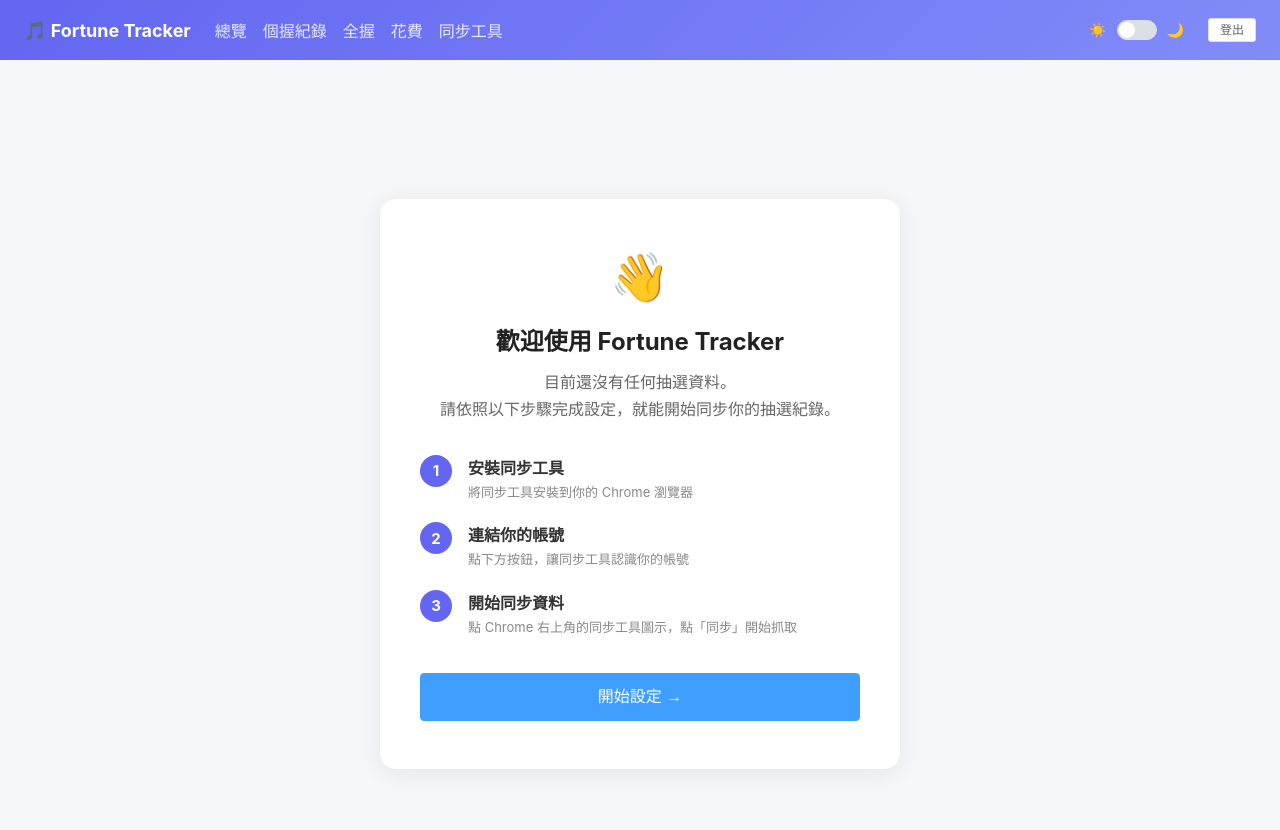
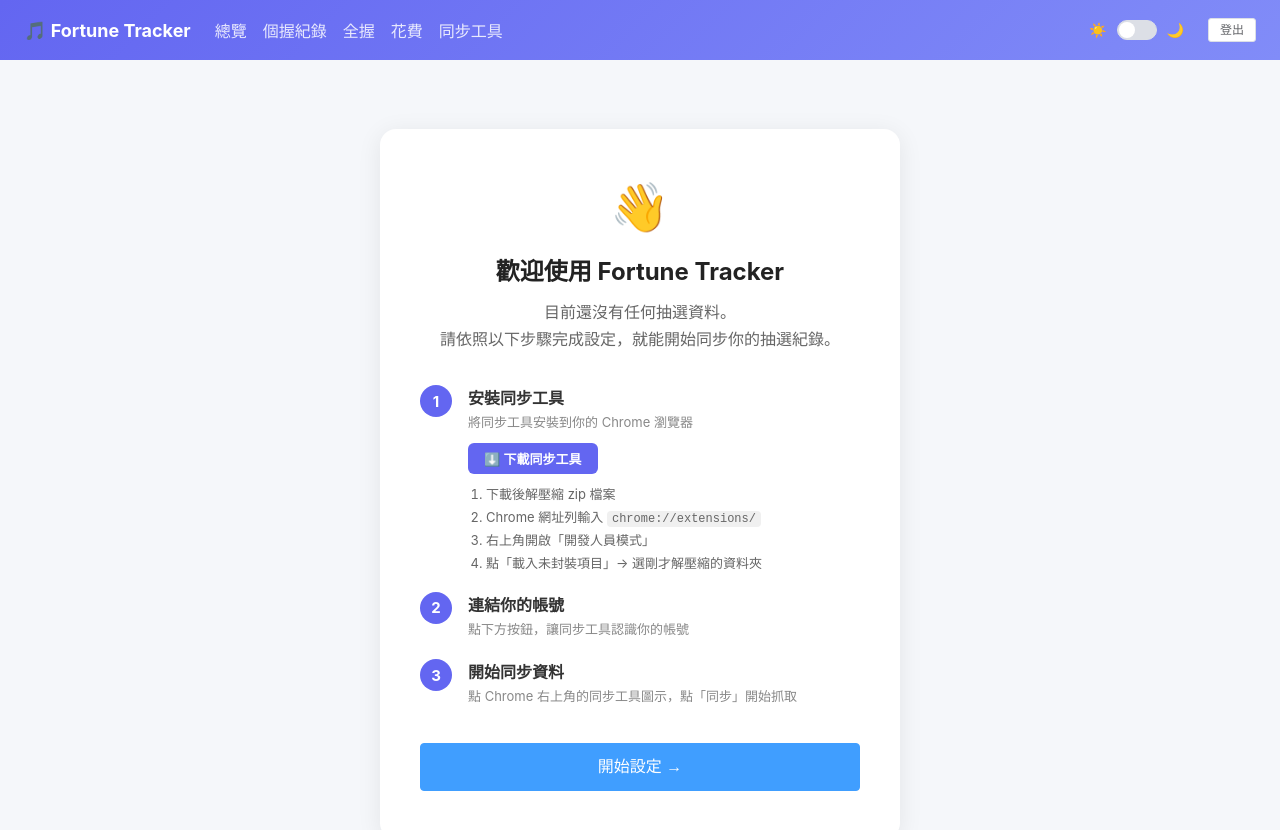
Before and after one commit to MaoIsCute/FortuneMusic, a Vue app in the folder frontend/: page /setup in a window 1280 px wide. Shown: the top 830 px of the page. Built offline with nearby package versions, Linux system fonts and the light colour scheme; no server answers; sample sign-in values are in the browser's storage.

Commit message:
feat: add download link and install steps for sync tool

```diff
--- a/frontend/src/views/ScrapeView.vue
+++ b/frontend/src/views/ScrapeView.vue
@@ -8,6 +8,18 @@
         連結同步工具
       </el-button>
       <p v-if="statusMsg" :class="['status-msg', statusType]">{{ statusMsg }}</p>
+      <div v-if="statusType === 'error'" class="install-guide">
+        <a href="https://drive.google.com/uc?export=download&id=18jPhpsXSRq2xQsVadm80t1oJ145SF1kv" target="_blank" class="download-btn">
+          ⬇️ 下載同步工具
+        </a>
+        <ol class="install-steps">
+          <li>下載後解壓縮 zip 檔案</li>
+          <li>Chrome 網址列輸入 <code>chrome://extensions/</code></li>
+          <li>右上角開啟「開發人員模式」</li>
+          <li>點「載入未封裝項目」→ 選剛才解壓縮的資料夾</li>
+          <li>安裝完成後，再點一次「連結同步工具」</li>
+        </ol>
+      </div>
     </div>
 
     <!-- 連結成功後：引導下一步 -->
@@ -63,7 +75,7 @@
   } catch (e) {
     const msg = e.message || ''
     statusMsg.value = msg.includes('Could not establish connection') || msg.includes('Extension')
-      ? '找不到同步工具，請確認已安裝並啟用。'
+      ? '找不到同步工具，請先下載並安裝。'
       : msg
     statusType.value = 'error'
   } finally {
@@ -87,6 +99,34 @@
 .status-msg { margin: 0; font-size: 14px; }
 .status-msg.success { color: #52c41a; }
 .status-msg.error   { color: #ff4d4f; }
+.install-guide { display: flex; flex-direction: column; gap: 10px; }
+.download-btn {
+  display: inline-block;
+  padding: 8px 20px;
+  background: var(--color-primary);
+  color: white;
+  border-radius: 6px;
+  text-decoration: none;
+  font-size: 14px;
+  font-weight: 600;
+  text-align: center;
+}
+.download-btn:hover { opacity: 0.85; }
+.install-steps {
+  margin: 0;
+  padding-left: 18px;
+  display: flex;
+  flex-direction: column;
+  gap: 4px;
+  font-size: 13px;
+  color: #666;
+}
+.install-steps code {
+  background: #f0f0f0;
+  padding: 1px 5px;
+  border-radius: 4px;
+  font-size: 12px;
+}
 .success-icon { font-size: 40px; text-align: center; }
 .success-title { font-size: 20px; font-weight: bold; text-align: center; margin: 0; }
 .hint-box {
--- a/frontend/src/views/SetupView.vue
+++ b/frontend/src/views/SetupView.vue
@@ -11,6 +11,17 @@
           <div class="step-text">
             <div class="step-title">安裝同步工具</div>
             <div class="step-sub">將同步工具安裝到你的 Chrome 瀏覽器</div>
+            <div class="step-install">
+              <a href="https://drive.google.com/uc?export=download&id=18jPhpsXSRq2xQsVadm80t1oJ145SF1kv" target="_blank" class="download-btn">
+                ⬇️ 下載同步工具
+              </a>
+              <ol class="install-steps">
+                <li>下載後解壓縮 zip 檔案</li>
+                <li>Chrome 網址列輸入 <code>chrome://extensions/</code></li>
+                <li>右上角開啟「開發人員模式」</li>
+                <li>點「載入未封裝項目」→ 選剛才解壓縮的資料夾</li>
+              </ol>
+            </div>
           </div>
         </div>
         <div class="step">
@@ -124,9 +135,40 @@
   height: 48px;
 }
 
+.step-install { margin-top: 10px; }
+.download-btn {
+  display: inline-block;
+  padding: 6px 16px;
+  background: var(--color-primary);
+  color: white;
+  border-radius: 6px;
+  text-decoration: none;
+  font-size: 13px;
+  font-weight: 600;
+  margin-bottom: 10px;
+}
+.download-btn:hover { opacity: 0.85; }
+.install-steps {
+  margin: 0;
+  padding-left: 18px;
+  display: flex;
+  flex-direction: column;
+  gap: 4px;
+  font-size: 13px;
+  color: #666;
+}
+.install-steps code {
+  background: #f0f0f0;
+  padding: 1px 5px;
+  border-radius: 4px;
+  font-size: 12px;
+}
+
 html.dark .setup-card   { background: #1e2030; box-shadow: 0 4px 24px rgba(0,0,0,0.4); }
 html.dark .setup-title  { color: #e8eaf0; }
 html.dark .setup-desc   { color: #9aa3b5; }
 html.dark .step-title   { color: #d4d8e3; }
 html.dark .step-sub     { color: #6b7490; }
+html.dark .install-steps { color: #9aa3b5; }
+html.dark .install-steps code { background: #2e3450; color: #d4d8e3; }
 </style>
```
